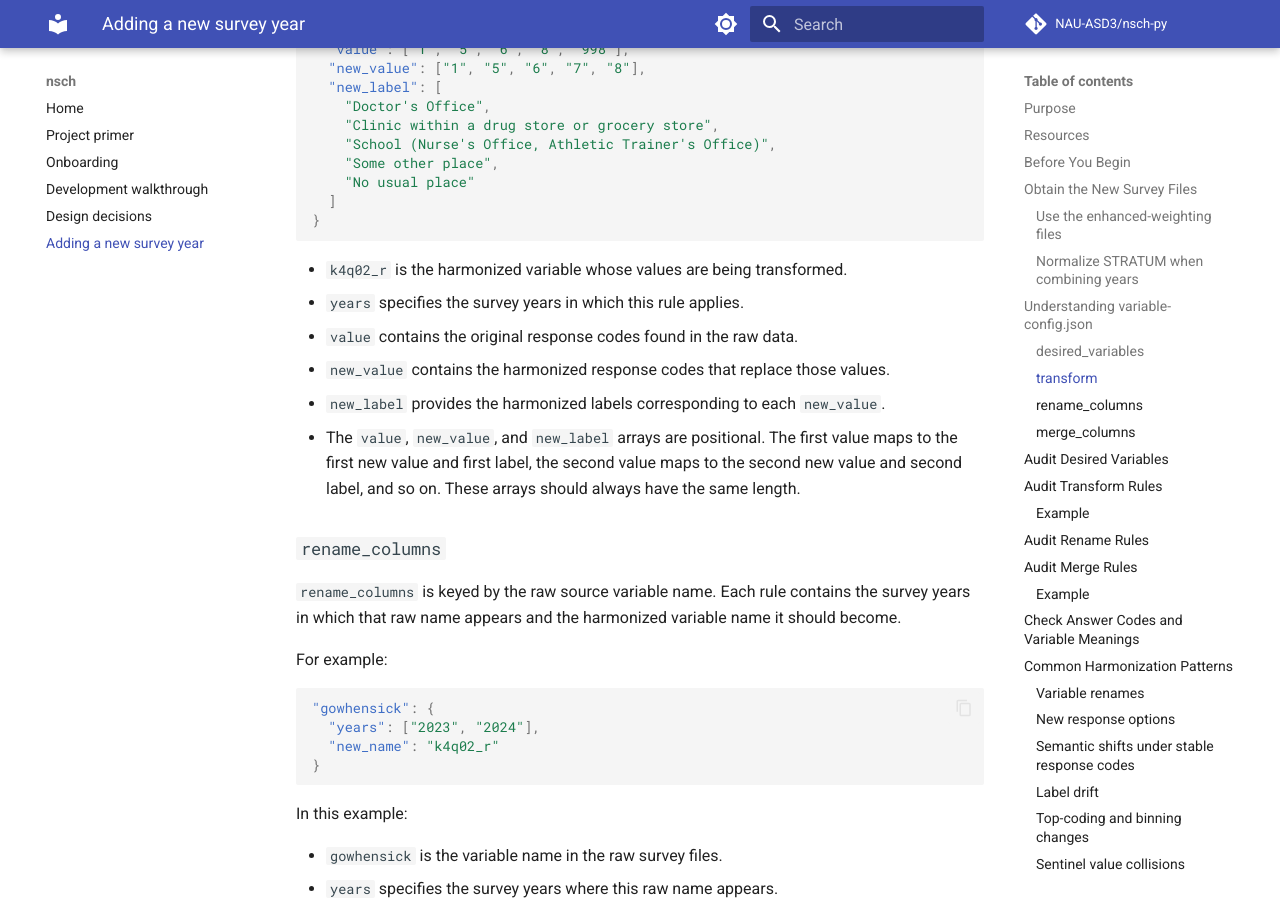
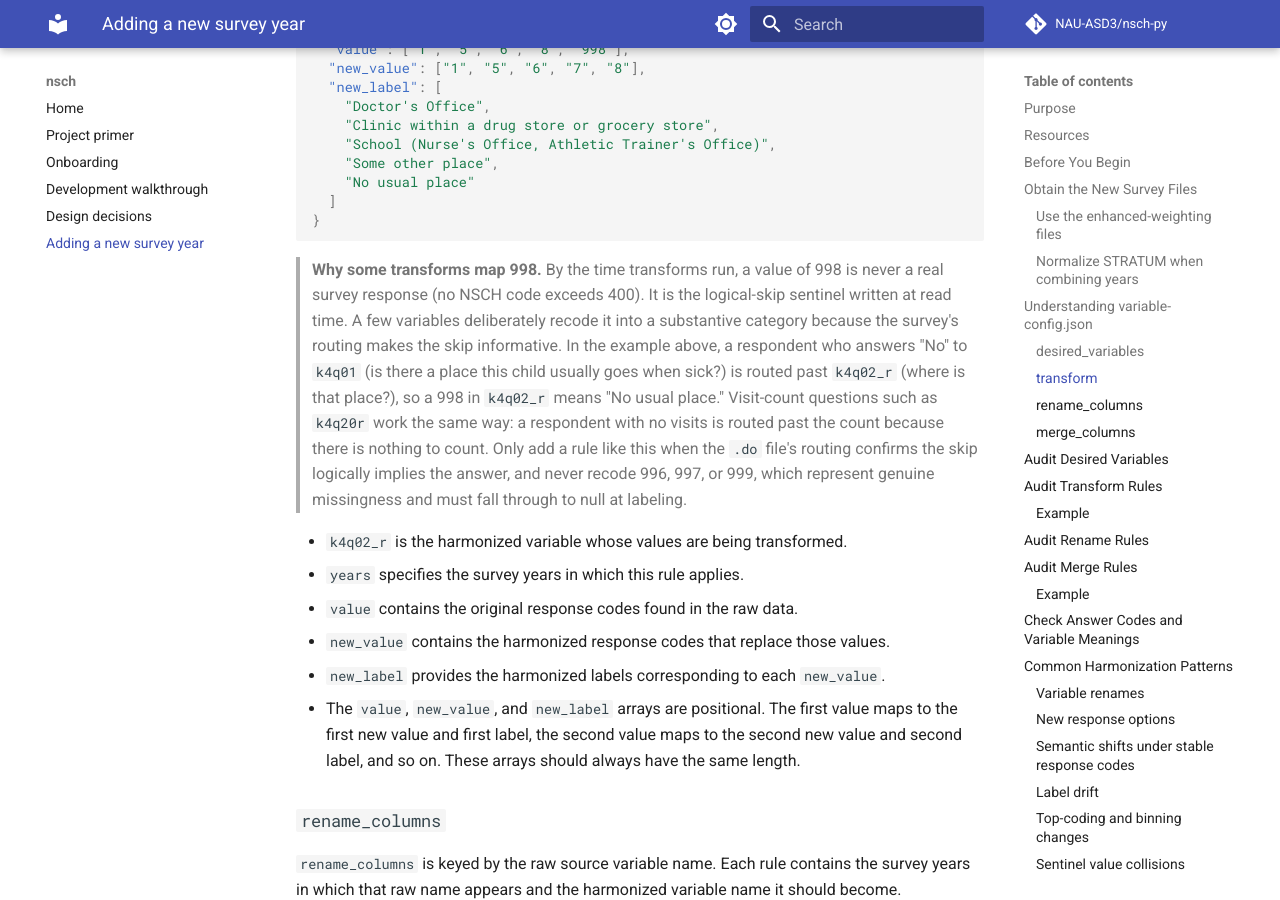
Before and after one commit to NAU-ASD3/nsch-py, an MkDocs documentation site: the page built from docs/adding-a-new-year.md, in a window 1280 px wide and 900 px high, scrolled down 4227 px. Built offline with MkDocs 1.6.1 and Material for MkDocs 9.7.7, drawn with Linux system fonts in a browser that asks for light colours; comment, search, counter and statistics services are not loaded; some of the changed text lies outside the part shown.

Commit message:
explain deliberate 998 skip-recodes in the runbook (#81)
* explain deliberate 998 skip-recodes in the runbook

* runbook: give a concrete routing example for the no-usual-place recode

````diff
--- a/docs/adding-a-new-year.md
+++ b/docs/adding-a-new-year.md
@@ -152,6 +152,20 @@ For example:
   ]
 }
 ```
+
+> **Why some transforms map 998.** By the time transforms run, a value of
+> 998 is never a real survey response (no NSCH code exceeds 400). It is the
+> logical-skip sentinel written at read time. A few variables deliberately
+> recode it into a substantive category because the survey's routing makes
+> the skip informative. In the example above, a respondent who answers "No"
+> to `k4q01` (is there a place this child usually goes when sick?) is routed
+> past `k4q02_r` (where is that place?), so a 998 in `k4q02_r` means "No
+> usual place." Visit-count questions such as `k4q20r` work the same way: a
+> respondent with no visits is routed past the count because there is
+> nothing to count. Only add a rule like this
+> when the `.do` file's routing confirms the skip logically implies the
+> answer, and never recode 996, 997, or 999, which represent genuine
+> missingness and must fall through to null at labeling.
 
 - `k4q02_r` is the harmonized variable whose values are being transformed.
 - `years` specifies the survey years in which this rule applies.
@@ -363,6 +377,10 @@ Instead of forcing harmonization through configuration, document the difference
 
 ### Sentinel value collisions
 
+Note that the 998 transforms shown earlier are not collisions. They are
+deliberate recodes of the logical-skip sentinel; see the callout in the
+`transform` section above.
+
 The project reserves tagged missing-value sentinels `996` through `999`. Most NSCH variables use much smaller response codes, but a few variables legitimately contain three-digit values. Whenever adding or modifying transformation rules, verify that genuine survey values are not accidentally treated as tagged missing values.
 
 ## Validate the Harmonized Dataset
--- a/pyproject.toml
+++ b/pyproject.toml
@@ -1,6 +1,6 @@
 [project]
 name = "nsch"
-version = "2026.10.7"
+version = "2026.10.12"
 description = "NSCH data preparation toolkit: download, harmonize, and combine National Survey of Children's Health data across years."
 readme = "README.md"
 requires-python = ">=3.11"
````
Also changed, not shown: CHANGELOG.md (+4 -0 lines), 1 other file.
